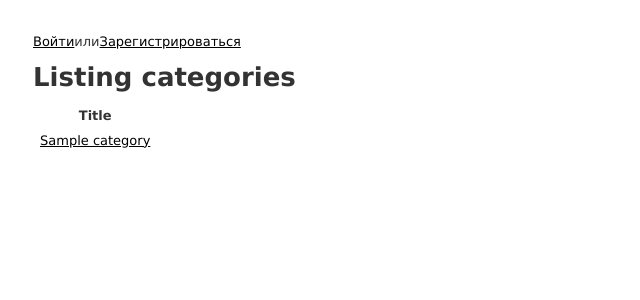
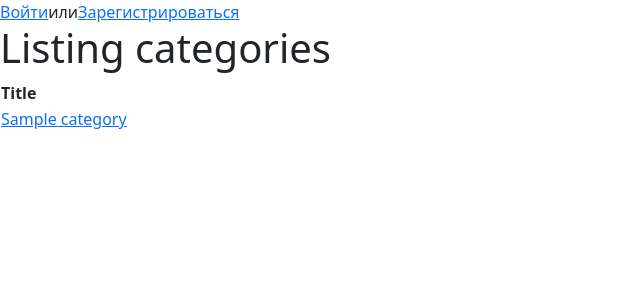
Before and after one commit to dfursenko/support_app, a Rails app: page / in a window 1280 px wide. Shown: the top 300 px of the page, without its empty margins (0-640 px from the left). Run offline with Rails 7, Linux system fonts and the light colour scheme; tables that the repository leaves empty hold one stand-in row (values such as "Sample post"); style sheets or scripts are compiled from the project's sources; parts of the project's set-up code (start-up, migrations or seed data) failed here and were passed over; some libraries are stand-ins or nearby versions.

Commit message:
add bootstrap

```diff
--- a/app/assets/stylesheets/application.css
+++ b/app/assets/stylesheets/application.scss
@@ -9,7 +9,5 @@
  * compiled file so the styles you add here take precedence over styles defined in any other CSS/SCSS
  * files in this directory. Styles in this file should be added after the last require_* statement.
  * It is generally better to create a new file per style scope.
- *
- *= require_tree .
- *= require_self
  */
+@import "bootstrap";
```
Also changed, not shown: Gemfile, Gemfile.lock.
